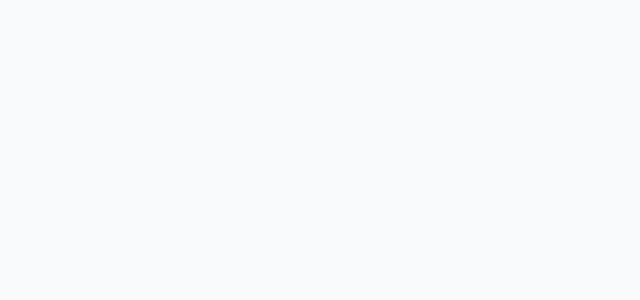
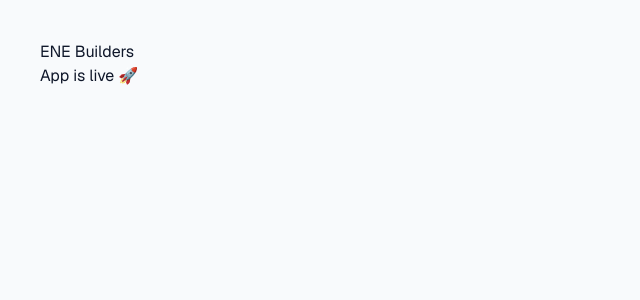
Before and after one commit to orboktos112233-blip/ene-builders, a Next.js app: page / in a window 1280 px wide. Before the commit this address had no page. Shown: the top 300 px of the page, without its empty margins (0-640 px from the left). Built offline with nearby package versions, Linux system fonts and the light colour scheme.

Commit message:
remove redirect fix 404

```diff
--- a/app/page.tsx
+++ b/app/page.tsx
@@ -1,5 +1,8 @@
-import { redirect } from 'next/navigation'
-
 export default function Page() {
-  redirect('/dashboard')
+  return (
+    <main style={{ padding: 40 }}>
+      <h1>ENE Builders</h1>
+      <p>App is live 🚀</p>
+    </main>
+  )
 }
```
